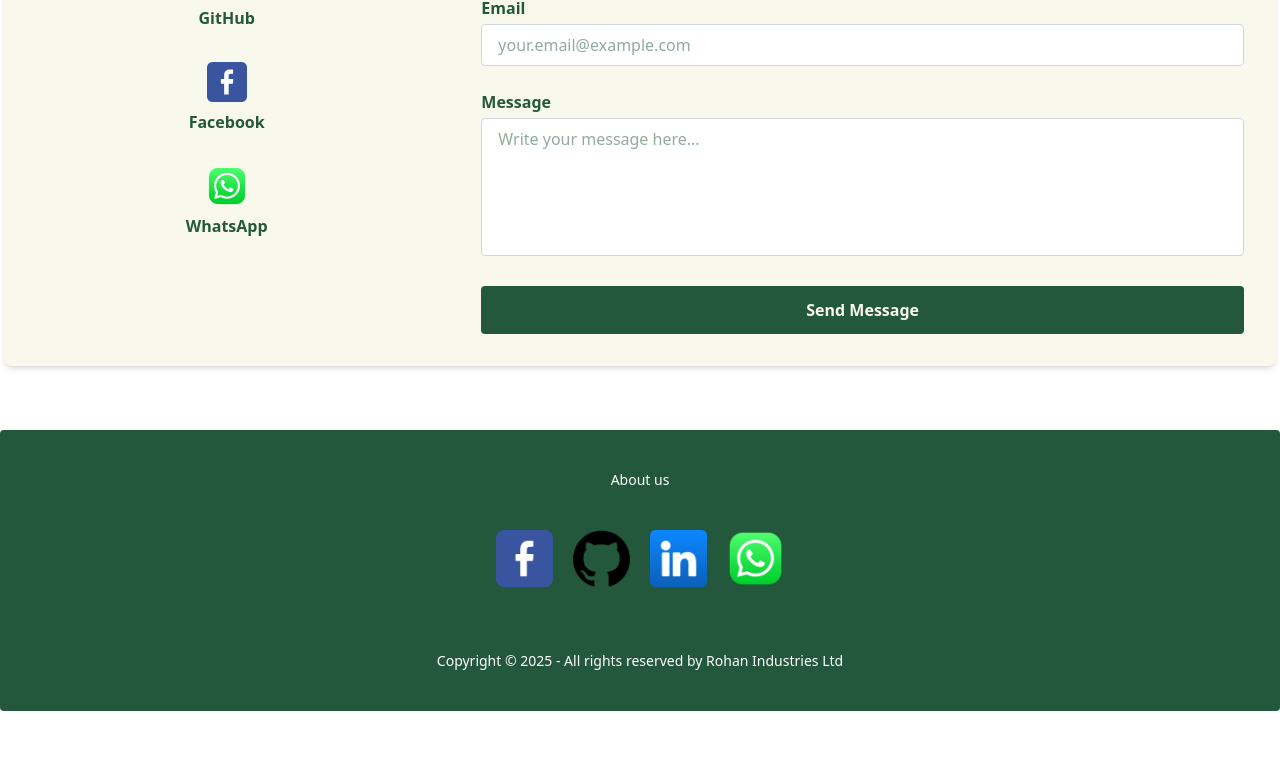
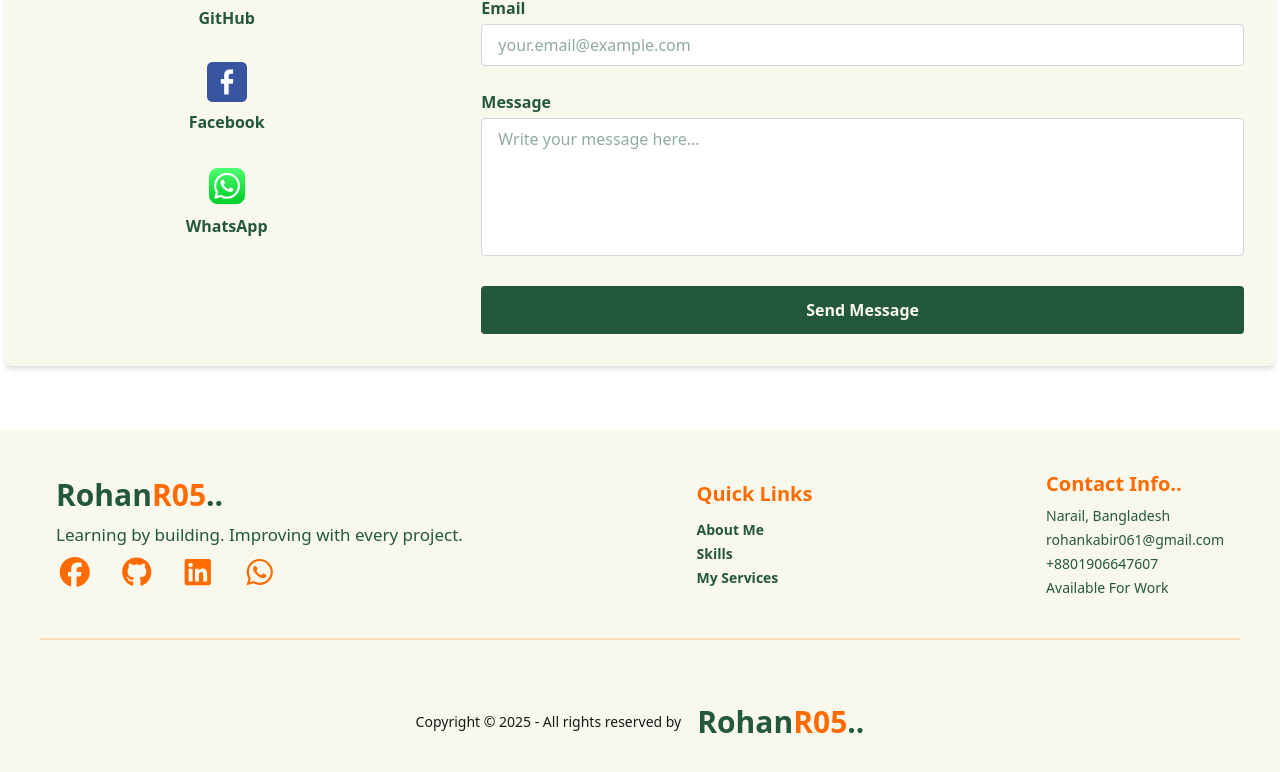
Before and after one commit to RohanR05/protfolio, a React (Vite) app: page / in a window 1280 px wide. Shown: the part 8190-8962 px from the top of the page. Before the commit the page ends 8901 px from the top, so only its background shows below. Built offline with nearby package versions, Linux system fonts and the light colour scheme.

Commit message:
footer redesign

```diff
--- a/package.json
+++ b/package.json
@@ -10,6 +10,10 @@
     "preview": "vite preview"
   },
   "dependencies": {
+    "@fortawesome/free-brands-svg-icons": "^7.0.1",
+    "@fortawesome/free-regular-svg-icons": "^7.0.1",
+    "@fortawesome/free-solid-svg-icons": "^7.0.1",
+    "@fortawesome/react-fontawesome": "^3.0.2",
     "@tailwindcss/vite": "^4.1.11",
     "framer-motion": "^12.23.12",
     "lucide-react": "^0.544.0",
--- a/src/Layout/Layout.jsx
+++ b/src/Layout/Layout.jsx
@@ -10,8 +10,8 @@ const Layout = () => {
       <div className="max-w-screen-xl mx-auto ">
         {" "}
         <Outlet></Outlet>
-        <Footer></Footer>
-      </div>
+      </div>{" "}
+      <Footer></Footer>
     </div>
   );
 };
--- a/src/components/Footer.jsx
+++ b/src/components/Footer.jsx
@@ -1,50 +1,143 @@
-import { Link } from "react-router"; // use react-router-dom
-import img1 from "../assets/facebook_3536394.png";
-import img2 from "../assets/github_733609.png";
-import img3 from "../assets/linkedin_3992606.png";
-import img4 from "../assets/logo_15713434.png";
+import { Link } from "react-router-dom";
+import { FontAwesomeIcon } from "@fortawesome/react-fontawesome";
+import {
+  faFacebook,
+  faGithub,
+  faLinkedin,
+  faWhatsapp,
+} from "@fortawesome/free-brands-svg-icons";
 
 const Footer = () => {
+  const handleScroll = (sectionId) => {
+    const el = document.getElementById(sectionId);
+    if (el) {
+      el.scrollIntoView({ behavior: "smooth" });
+    }
+  };
   return (
-    <footer className="footer footer-horizontal footer-center bg-[#24583C] text-white rounded p-10 mt-16">
-      <nav className="grid grid-flow-col gap-4">
-        {/* Use Link for internal routes */}
-        <Link to="/about" className="link link-hover">
-          About us
-        </Link>
-
-      </nav>
+    <footer className="bg-secondary">
+      {" "}
+      <div className="footer footer-horizontal footer-center rounded p-10 mt-16 max-w-screen-xl mx-auto">
+        {/* upper section */}
+        <div className="w-full md:px-4 md:flex md:items-center md:justify-between">
+          {/* Links */}
+          <div className="flex flex-col items-start gap-3">
+            {" "}
+            <p className="text-2xl md:text-3xl font-bold text-primary">
+              Rohan<span className="text-neutral">R05</span>..
+            </p>
+            <h2 className="text-primary text-[17px]">
+              Learning by building. Improving with every project.
+            </h2>{" "}
             <nav>
-        <ul className="flex w-72 gap-5">
-          {/* External links should use <a> */}
+              <ul className="flex w-80 gap-6 text-2xl">
                 <li>
-            <a href="https://www.facebook.com/rohan.kabir.877108" target="_blank" rel="noreferrer">
-              <img src={img1} alt="Facebook" />
+                  <a
+                    href="https://www.facebook.com/rohan.kabir.877108"
+                    target="_blank"
+                    rel="noreferrer"
+                  >
+                    <FontAwesomeIcon
+                      className="text-neutral text-3xl"
+                      icon={faFacebook}
+                    />
                   </a>
                 </li>
                 <li>
-            <a href="https://github.com/RohanR05" target="_blank" rel="noreferrer">
-              <img src={img2} alt="GitHub" />
+                  <a
+                    href="https://github.com/RohanR05"
+                    target="_blank"
+                    rel="noreferrer"
+                  >
+                    <FontAwesomeIcon
+                      className="text-neutral text-3xl"
+                      icon={faGithub}
+                    />
                   </a>
                 </li>
                 <li>
-            <a href="https://www.linkedin.com/in/rohan-batman/" target="_blank" rel="noreferrer">
-              <img src={img3} alt="LinkedIn" />
+                  <a
+                    href="https://www.linkedin.com/in/rohan-batman/"
+                    target="_blank"
+                    rel="noreferrer"
+                  >
+                    <FontAwesomeIcon
+                      className="text-neutral text-3xl"
+                      icon={faLinkedin}
+                    />
                   </a>
                 </li>
                 <li>
-            {/* Assuming this is your logo, no link or link to home */}
-            <Link to="/">
-              <img src={img4} alt="Logo" />
-            </Link>
+                  <a
+                    href="https://wa.me/8801XXXXXXXXX"
+                    target="_blank"
+                    rel="noreferrer"
+                  >
+                    <FontAwesomeIcon
+                      className="text-neutral text-3xl"
+                      icon={faWhatsapp}
+                    />
+                  </a>
                 </li>
               </ul>
             </nav>
-      <aside>
-        <p className="mt-6 text-center text-sm">
-          Copyright © {new Date().getFullYear()} - All rights reserved by Rohan Industries Ltd
+          </div>
+
+          {/* Quick Links */}
+          <nav className=" flex flex-col items-start gap-3">
+            <h2 className="text-xl font-bold text-neutral">Quick Links</h2>
+            <ul className="flex flex-col items-start gap-1">
+              <li>
+                <button
+                  onClick={() => handleScroll("about")}
+                  className="text-primary font-bold"
+                >
+                  About Me
+                </button>
+              </li>
+              <li>
+                <button
+                  onClick={() => handleScroll("about")}
+                  className="text-primary font-bold"
+                >
+                  Skills{" "}
+                </button>
+              </li>
+              <li>
+                <button
+                  onClick={() => handleScroll("about")}
+                  className="text-primary font-bold"
+                >
+                  My Services
+                </button>
+              </li>
+            </ul>
+          </nav>
+
+          {/* Contact Info */}
+          <div className="flex flex-col items-start">
+            <h2 className="text-xl font-bold text-neutral mb-2">
+              Contact Info..
+            </h2>
+            <p className="text-sm text-primary mb-1">Narail, Bangladesh</p>
+            <p className="text-sm text-primary mb-1">rohankabir061@gmail.com</p>
+            <p className="text-sm text-primary mb-1">+8801906647607</p>
+            <p className="text-sm text-primary font-medium">
+              Available For Work
             </p>
-      </aside>
+          </div>
+        </div>
+
+        <hr className="border border-neutral/20 w-full" />
+
+        {/* Lower Section */}
+        <div className="w-full flex flex-col md:flex-row items-center justify-center gap-2 mt-6 text-center text-sm">
+          <p>Copyright © {new Date().getFullYear()} - All rights reserved by</p>
+          <p className="text-2xl md:text-3xl font-bold text-primary md:ml-2">
+            Rohan<span className="text-neutral">R05</span>..
+          </p>
+        </div>
+      </div>
     </footer>
   );
 };
--- a/src/components/Navbar.jsx
+++ b/src/components/Navbar.jsx
@@ -25,7 +25,8 @@ const Navbar = () => {
           onClick={() => handleScroll("about")}
           className="text-neutral font-bold"
         >
-Skills        </button>
+          Skills{" "}
+        </button>
       </li>
       <li>
         <button
```
Also changed, not shown: 1 other file (tests, documents, lock files or other folders). Lines whose indentation alone changed are shown as unchanged.
